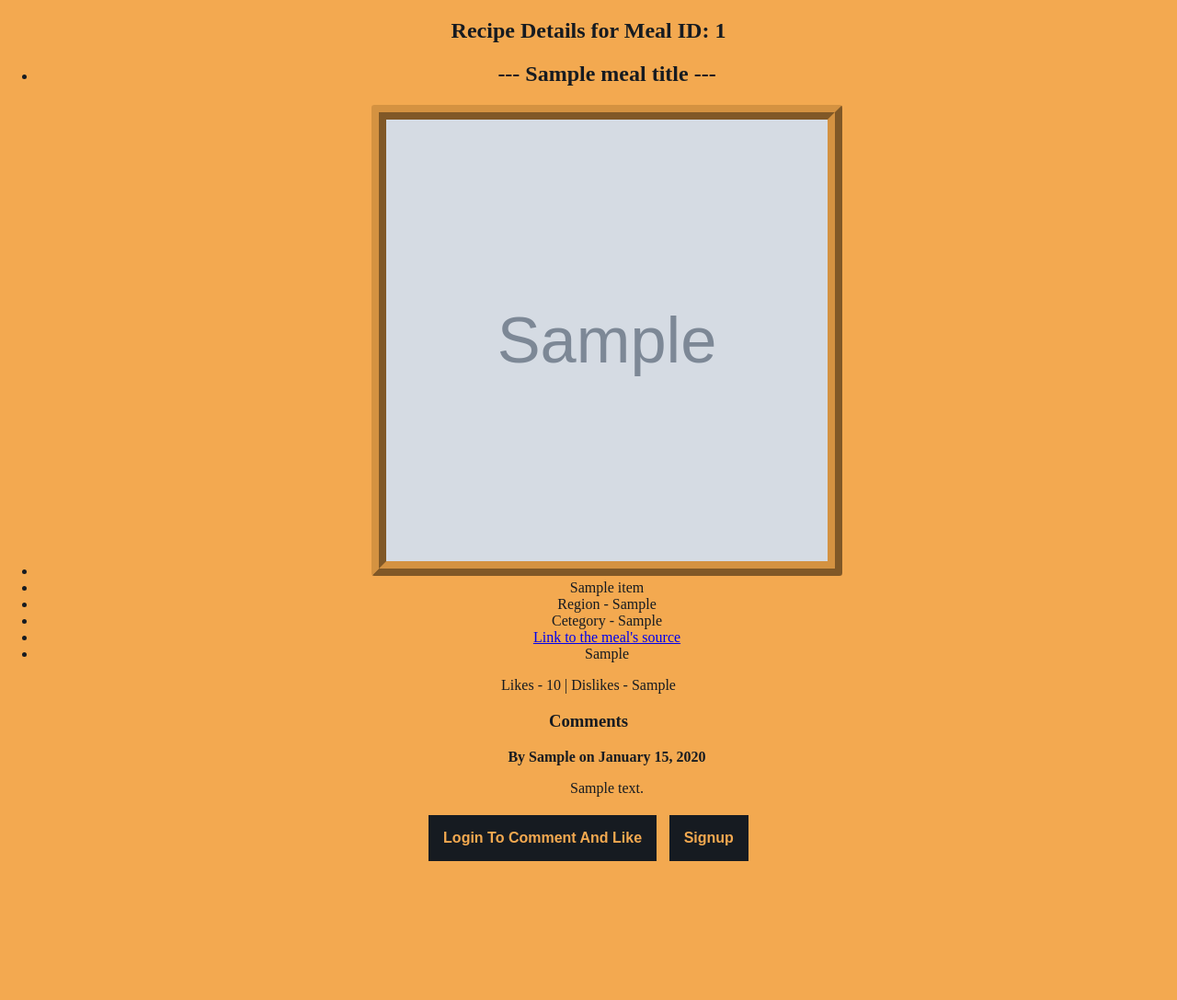
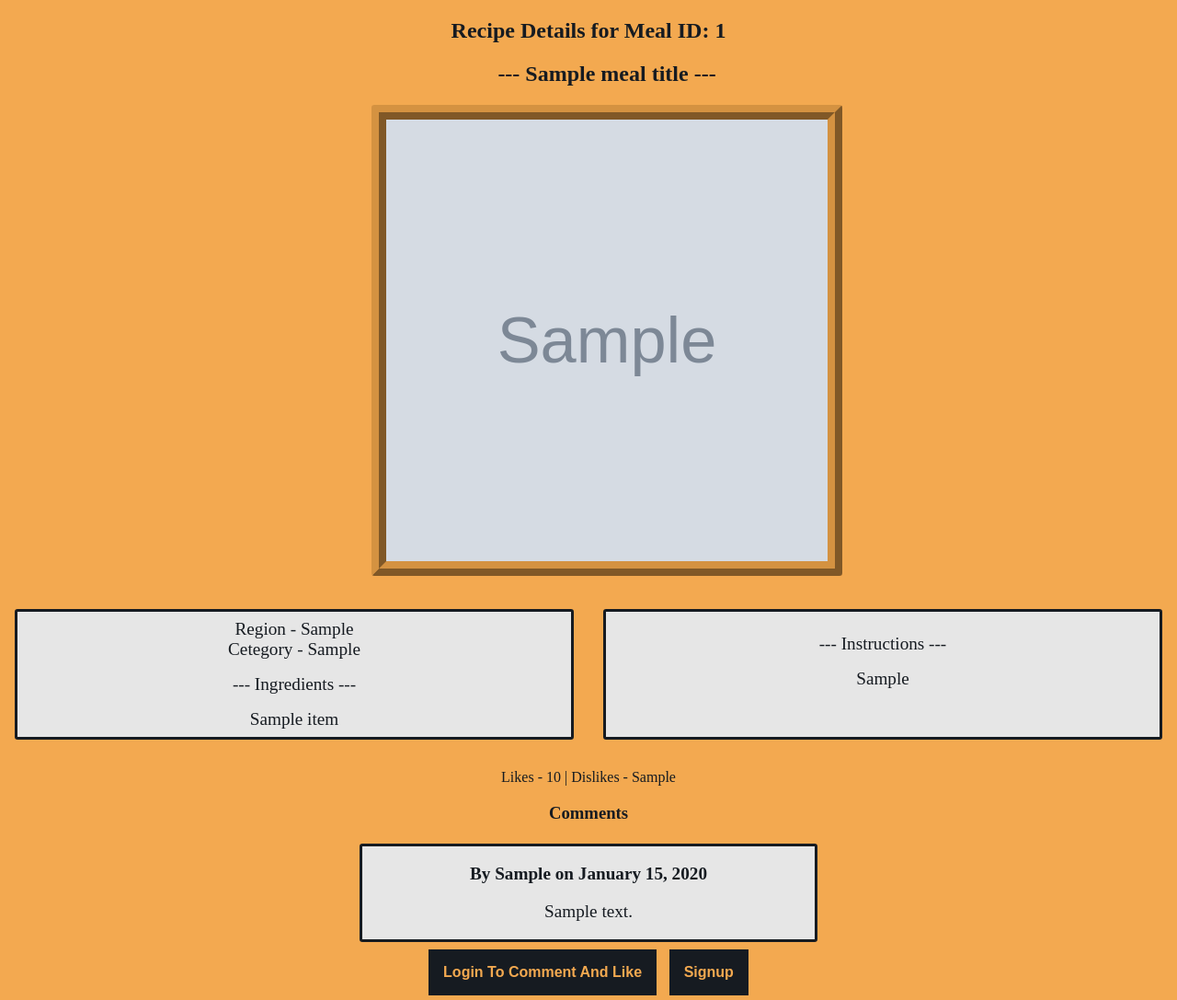
Before and after one commit to Boston-Crab/django_recipe_book, a Django app: template recipe_book/templates/search_app/recipe_details.html in a window 1280 px wide. Shown: the part 171-1258 px from the top of the page at 92% size. Before the commit the page ends 1107 px from the top, so only its background shows below. Run offline with Django 5.2, Linux system fonts and the light colour scheme; the template is opened without the code that fills it: most values are stand-ins (such as "Sample title", 1, 10 or a date in 2020); grey boxes marked "Sample" are stand-in pictures.

Commit message:
style: added flex box representation of comments

```diff
--- a/recipe_book/static/css/style.css
+++ b/recipe_book/static/css/style.css
@@ -100,3 +100,53 @@ body {
     border-radius: 0.2rem;
     border-color: #d49241;
 }
+
+.flex-container {
+    display: flex;
+	flex-direction: row;
+	flex-wrap: nowrap;
+	justify-content: center;
+}
+
+.flex-container > div {
+    background-color: #e6e6e6;
+    border: solid;
+    border-color: #161B21;
+    border-radius: 0.2rem;
+    margin: 1rem;
+    padding: 0.5rem;
+    font-size: 1.2rem;
+    flex-basis: 50rem;
+    text-align: left;
+}
+
+.flex-comments {
+    display: flex;
+	flex-direction: column;
+	flex-wrap: nowrap;
+	justify-content: center;
+    align-items: center;
+	align-content: stretch;
+}
+
+.flex-comments > div {
+    background-color: #e6e6e6;
+    border: solid;
+    border-color: #161B21;
+    border-radius: 0.2rem;
+    margin: 0.2rem;
+    padding-left: 0.4rem;
+    padding-right: 0.4rem;
+    font-size: 1.2rem;
+    flex-basis: auto;
+    text-align: center;
+    width: 30rem;
+}
+
+.list-no-deco {
+    list-style: none;
+}
+
+.margin-1rem {
+    margin: 1rem;
+}
--- a/recipe_book/templates/search_app/recipe_details.html
+++ b/recipe_book/templates/search_app/recipe_details.html
@@ -3,17 +3,25 @@
 {% block content %}
 <h2 class="black">Recipe Details for Meal ID: {{ meal_id }}</h2>
 
-<ul class="black">
+<ul class="black list-no-deco">
     <li><h2>--- {{ meal_title }} ---</h2></li>
     <li><img src="{{ meal_image }}" alt="Meal Thumbnail" class="recipe-image"></li>
-    {% for item in meal_ingredients %}
-        <li>{{ item }}</li>
-    {% endfor %}
-    <li>Region - {{ meal_culture }}</li>
-    <li>Cetegory - {{ meal_category }}</li>
-    <li><a href="{{ meal_source }}">Link to the meal's source</a></li>
-    <li>{{ meal_instructions }}</li>
 </ul>
+
+<div class="flex-container">
+    <div class="black">
+        <li class="flex-container list-no-deco">Region - {{ meal_culture }}</li>
+        <li class="flex-container list-no-deco">Cetegory - {{ meal_category }}</li>
+        <li class="flex-container list-no-deco margin-1rem">--- Ingredients ---</li>
+        {% for item in meal_ingredients %}
+        <li class="flex-container list-no-deco">{{ item }}</li>
+        {% endfor %}
+    </div>
+    <div class="black">
+        <li class="flex-container list-no-deco margin-1rem">--- Instructions ---</li>
+        <li class="flex-container list-no-deco">{{ meal_instructions }}</li>
+    </div>
+</div>
 
 <!-- Number of likes: -->
 <p class="black">
@@ -60,14 +68,16 @@ Likes - {{ current_recipe_likes }} | Dislikes - {{ current_recipe_dislikes }}
 
 <!-- Display all comments -->
 <h3 class="black">Comments</h3>
-<ul>
+<div class="flex-comments">
     {% for comment in comments %}
-        <p class="black"><b>By {{ comment.user.username|capfirst }} on {{ comment.comment_date|date:"F d, Y" }}</b></p>
-        <p class="black">{{ comment.comment_text }}</p>
+        <div>
+            <p class="black"><b>By {{ comment.user.username|capfirst }} on {{ comment.comment_date|date:"F d, Y" }}</b></p>
+            <p class="black">{{ comment.comment_text }}</p>
+        </div>
     {% empty %}
         <p class="black">No comments yet.</p>
     {% endfor %}
-</ul>
+</div>
 
 {% if not user.is_authenticated %}
     <a href="{% url 'user:login' %}"><button class="button-black">Login To Comment And Like</button></a>
```
Also changed, not shown: db.sqlite3.
